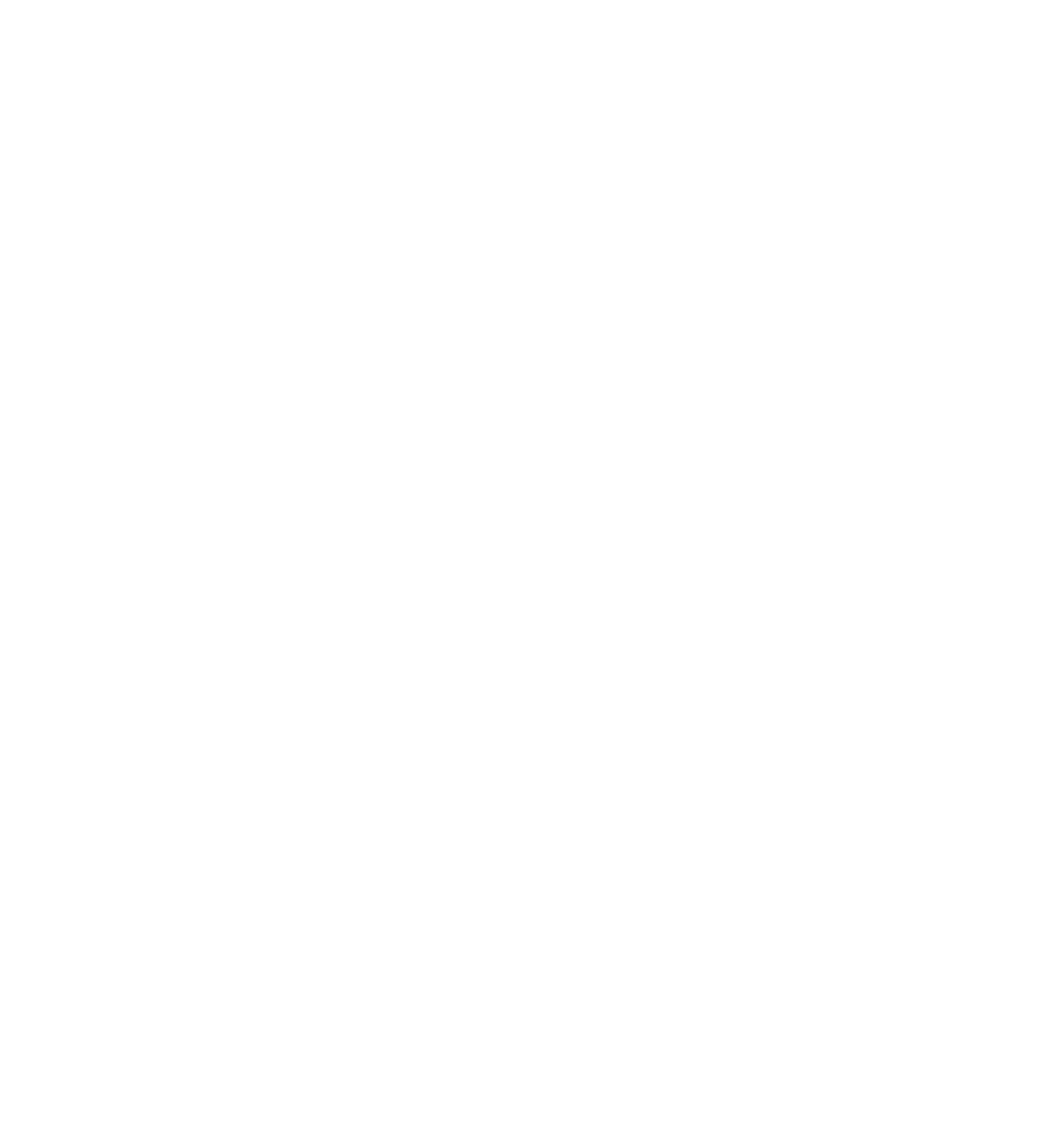
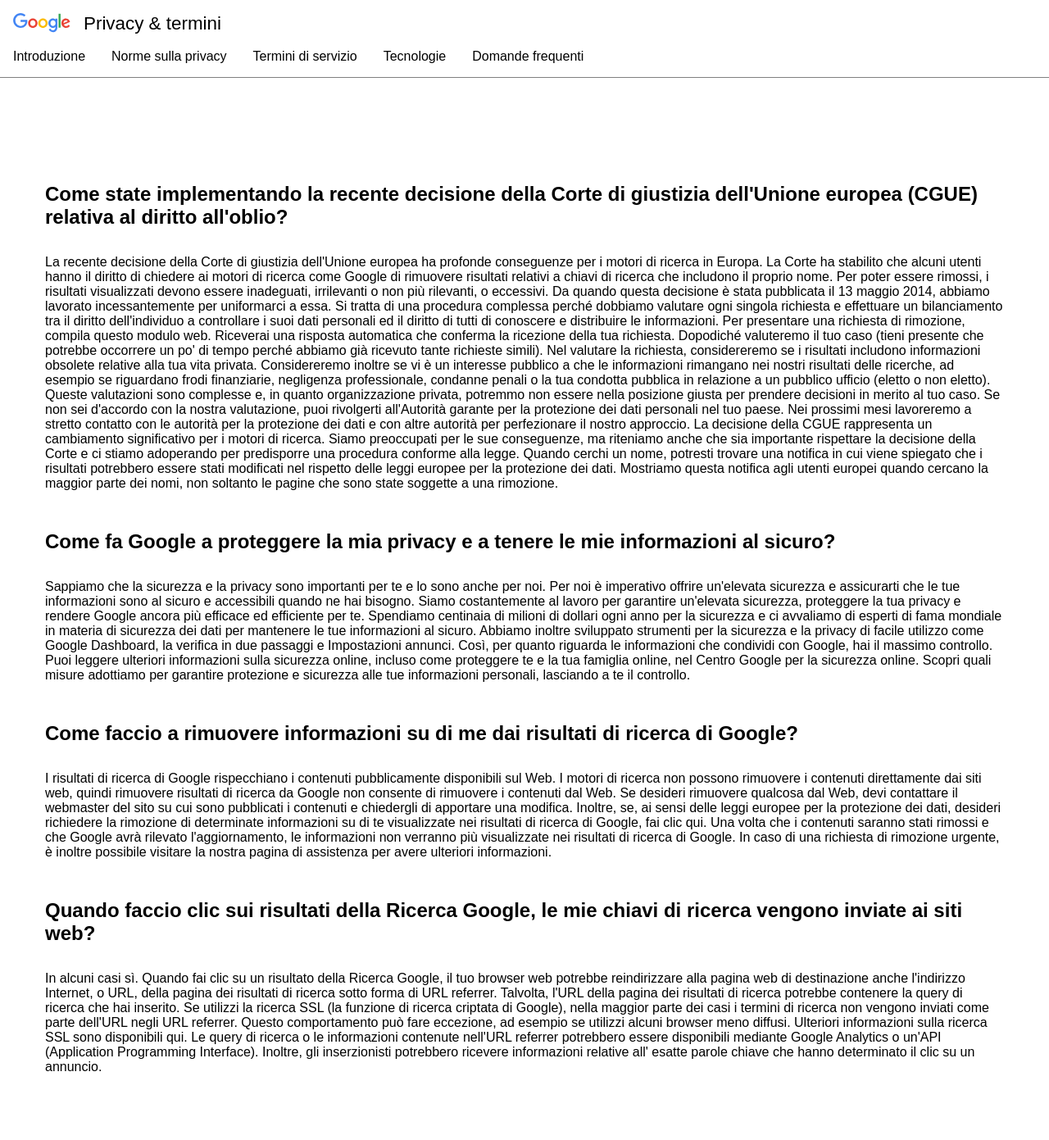
Before and after one commit to Cal-107/php-google-faq, a PHP site: page / in a window 1280 px wide. Before the commit the page is empty. Shown: the whole page at 82% size. Before the commit the page ends 800 px from the top, so only its background shows below. Run offline with PHP 8.4, Linux system fonts and the light colour scheme.

Commit message:
add exercise

```diff
--- a/index.php
+++ b/index.php
@@ -31,5 +31,56 @@ $faqs = [
         'question' => "Quando faccio clic sui risultati della Ricerca Google, le mie chiavi di ricerca vengono inviate ai siti web?",
         'answer' => "In alcuni casi sì. Quando fai clic su un risultato della Ricerca Google, il tuo browser web potrebbe reindirizzare alla pagina web di destinazione anche l'indirizzo Internet, o URL, della pagina dei risultati di ricerca sotto forma di URL referrer. Talvolta, l'URL della pagina dei risultati di ricerca potrebbe contenere la query di ricerca che hai inserito. Se utilizzi la ricerca SSL (la funzione di ricerca criptata di Google), nella maggior parte dei casi i termini di ricerca non vengono inviati come parte dell'URL negli URL referrer. Questo comportamento può fare eccezione, ad esempio se utilizzi alcuni browser meno diffusi. Ulteriori informazioni sulla ricerca SSL sono disponibili qui. Le query di ricerca o le informazioni contenute nell'URL referrer potrebbero essere disponibili mediante Google Analytics o un'API (Application Programming Interface). Inoltre, gli inserzionisti potrebbero ricevere informazioni relative all' esatte parole chiave che hanno determinato il clic su un annuncio."
     ],
-]
+];
 ?>
+
+<!DOCTYPE html>
+<html lang="en">
+<head>
+    <meta charset="UTF-8">
+    <meta http-equiv="X-UA-Compatible" content="IE=edge">
+    <meta name="viewport" content="width=device-width, initial-scale=1.0">
+    <link rel="stylesheet" href="./style.css">
+    <title>Google FAQ</title>
+</head>
+<body>
+    <header>
+        <section class="sec-1 d-flex">
+            <div class="logo-box">
+                <img src="./img/Google_2015_logo.svg" alt="Google Logo">
+            </div>
+            <span class="privacy-terms">Privacy & termini</span>
+        </section>
+        <section class="list">
+            <ul class="d-flex">
+                <li>
+                    Introduzione
+                </li>
+                <li>
+                    Norme sulla privacy
+                </li>
+                <li>
+                    Termini di servizio
+                </li>
+                <li>
+                    Tecnologie
+                </li>
+                <li>
+                    Domande frequenti
+                </li>
+            </ul>
+        </section>
+    </header>
+
+    <main>
+        <section class="container">
+            <?php
+            foreach ($faqs as $faq) {
+                ?>
+                <h1> <?php echo $faq['question']; ?> </h1>
+                <p> <?php echo $faq['answer']; ?> </p>
+            <?php } ?>
+        </section>
+    </main>
+</body>
+</html>
--- /dev/null
+++ b/style.css
@@ -0,0 +1,58 @@
+/* reset */
+* {
+    margin: 0;
+    padding: 0;
+    box-sizing: border-box;
+    font-family: sans-serif;
+}
+
+/* utilities */
+.d-flex {
+    display: flex;
+}
+
+.align-items-center {
+    align-items: center;
+}
+
+/* header */
+header {
+    padding: 1rem;
+    border-bottom: 1px solid gray;
+}
+
+header .list li {
+    list-style: none;
+    margin-right: 2rem;
+    font-weight: 300;
+}
+
+.logo-box {
+    margin-right: 1rem;
+}
+
+.logo-box img {
+    width: 70px;
+}
+
+.privacy-terms {
+    font-size: 1.4rem;
+}
+
+.sec-1 {
+    margin-bottom: 1rem;
+}
+
+/* main */
+main {
+    padding: 5rem 0;
+}
+
+.container {
+    max-width: 1170px;
+    margin: 0 auto;
+}
+
+.container h1{
+    margin: 3rem 0 2rem 0;
+}
```
Also changed, not shown: img/Google_2015_logo.svg (added).
